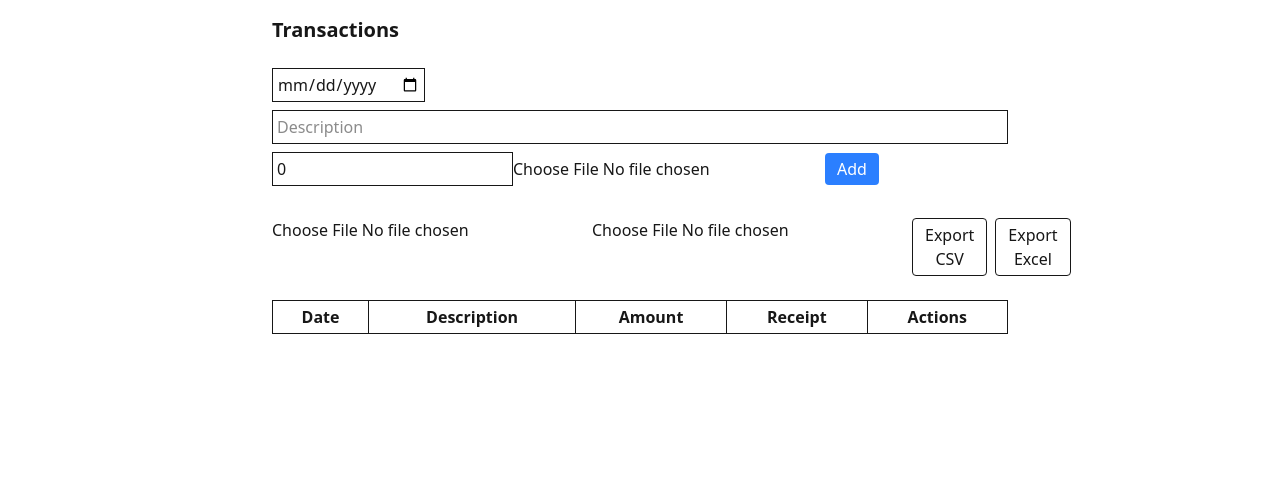
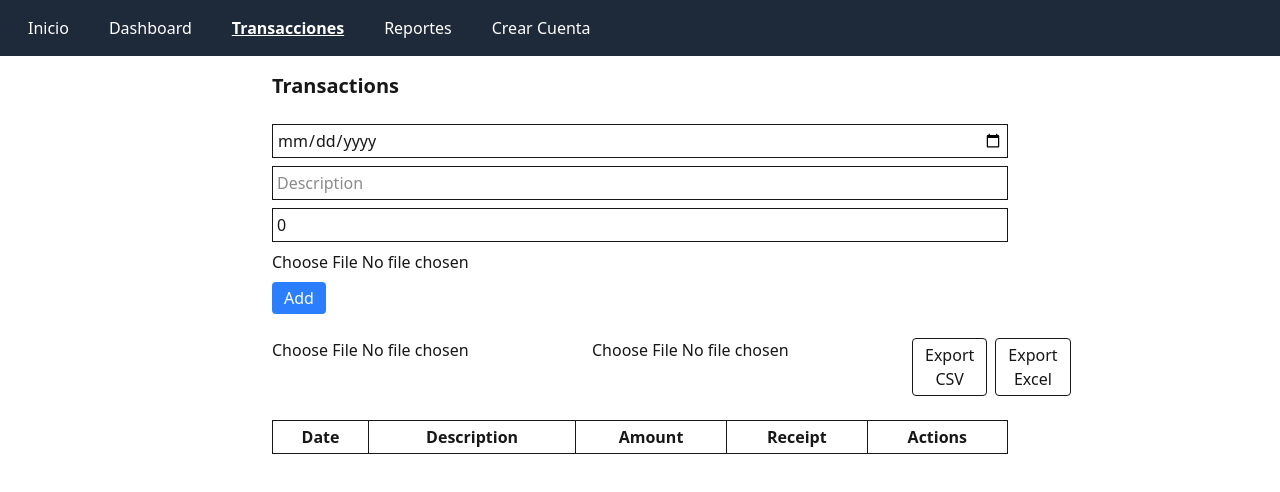
Before and after one commit to atomic0supply/finnance, a Next.js app: page /transactions in a window 1280 px wide. Shown: the top 492 px of the page. Built offline with nearby package versions, Linux system fonts and the light colour scheme.

Commit message:
feat: improve UX with navigation and feedback

```diff
--- a/src/app/dashboard/page.tsx
+++ b/src/app/dashboard/page.tsx
@@ -2,6 +2,8 @@
 
 import dynamic from 'next/dynamic';
 import { useMemo, useState, useEffect } from 'react';
+import Spinner from '@/components/Spinner';
+import { useToast } from '@/components/ToastProvider';
 import type { Transaction } from '@/data/transactions';
 import {
   aggregateByMonth,
@@ -15,6 +17,8 @@ const StatsChart = dynamic(() => import('@/components/StatsChart'));
 
 export default function Dashboard() {
   const [transactions, setTransactions] = useState<Transaction[]>([]);
+  const [loading, setLoading] = useState(true);
+  const addToast = useToast();
   const [filter, setFilter] = useState<Filter>({
     query: '',
     from: '',
@@ -31,8 +35,12 @@ export default function Dashboard() {
       .then((data) => {
         console.log('API response time', performance.now() - start, 'ms');
         setTransactions(data);
-      });
-  }, []);
+      })
+      .catch(() => {
+        addToast('Error al cargar transacciones', 'error');
+      })
+      .finally(() => setLoading(false));
+  }, [addToast]);
 
   const filtered = useMemo(
     () => filterTransactions(transactions, filter),
@@ -46,6 +54,12 @@ export default function Dashboard() {
 
   return (
     <div className="p-6 space-y-8 max-w-4xl mx-auto">
+      {loading ? (
+        <div className="flex justify-center py-10">
+          <Spinner className="h-6 w-6" />
+        </div>
+      ) : (
+        <>
           <h1 className="text-2xl font-bold">Dashboard</h1>
 
           <section className="space-y-4">
@@ -76,6 +90,8 @@ export default function Dashboard() {
             <h2 className="text-xl font-semibold">Estadísticas Anuales</h2>
             <StatsChart data={yearly} labels={years} />
           </section>
+        </>
+      )}
     </div>
   );
 }
--- a/src/app/layout.tsx
+++ b/src/app/layout.tsx
@@ -1,6 +1,8 @@
 import type { Metadata } from "next";
 import { Geist, Geist_Mono } from "next/font/google";
 import "./globals.css";
+import NavBar from "@/components/NavBar";
+import { ToastProvider } from "@/components/ToastProvider";
 
 const geistSans = Geist({
   variable: "--font-geist-sans",
@@ -27,7 +29,10 @@ export default function RootLayout({
       <body
         className={`${geistSans.variable} ${geistMono.variable} antialiased`}
       >
-        {children}
+        <ToastProvider>
+          <NavBar />
+          {children}
+        </ToastProvider>
       </body>
     </html>
   );
--- /dev/null
+++ b/src/app/register/page.tsx
@@ -0,0 +1,67 @@
+'use client';
+import { useState, ChangeEvent, FormEvent } from 'react';
+import Spinner from '@/components/Spinner';
+import { useToast } from '@/components/ToastProvider';
+
+export default function RegisterPage() {
+  const [form, setForm] = useState({ name: '', email: '' });
+  const [loading, setLoading] = useState(false);
+  const addToast = useToast();
+
+  const handleChange = (e: ChangeEvent<HTMLInputElement>) => {
+    const { name, value } = e.target;
+    setForm(prev => ({ ...prev, [name]: value }));
+  };
+
+  const handleSubmit = async (e: FormEvent) => {
+    e.preventDefault();
+    setLoading(true);
+    try {
+      await new Promise(res => setTimeout(res, 1000));
+      addToast('Cuenta creada con éxito');
+      setForm({ name: '', email: '' });
+    } catch {
+      addToast('Error al crear la cuenta', 'error');
+    } finally {
+      setLoading(false);
+    }
+  };
+
+  return (
+    <div className="p-4 max-w-md mx-auto">
+      <h1 className="text-xl font-bold mb-4">Crear Cuenta</h1>
+      <form onSubmit={handleSubmit} className="space-y-2" aria-label="Crear cuenta">
+        <label className="block">
+          <span className="sr-only">Nombre</span>
+          <input
+            name="name"
+            value={form.name}
+            onChange={handleChange}
+            placeholder="Nombre"
+            className="border p-2 w-full"
+            required
+          />
+        </label>
+        <label className="block">
+          <span className="sr-only">Email</span>
+          <input
+            name="email"
+            type="email"
+            value={form.email}
+            onChange={handleChange}
+            placeholder="Email"
+            className="border p-2 w-full"
+            required
+          />
+        </label>
+        <button
+          type="submit"
+          disabled={loading}
+          className="bg-blue-600 text-white px-4 py-2 rounded disabled:opacity-50 flex items-center justify-center"
+        >
+          {loading ? <Spinner className="h-4 w-4" /> : 'Crear'}
+        </button>
+      </form>
+    </div>
+  );
+}
--- /dev/null
+++ b/src/app/reports/page.tsx
@@ -0,0 +1,46 @@
+'use client';
+import { useState } from 'react';
+import Spinner from '@/components/Spinner';
+import { useToast } from '@/components/ToastProvider';
+
+export default function ReportsPage() {
+  const [loading, setLoading] = useState(false);
+  const addToast = useToast();
+
+  const generate = async () => {
+    setLoading(true);
+    try {
+      const res = await fetch('/api/transactions');
+      const data = await res.json();
+      const header = 'date,description,amount\n';
+      const rows = data
+        .map((t: any) => `${t.date},${t.description.replace(/,/g, ';')},${t.amount}`)
+        .join('\n');
+      const blob = new Blob([header + rows], { type: 'text/csv' });
+      const url = URL.createObjectURL(blob);
+      const link = document.createElement('a');
+      link.href = url;
+      link.download = 'report.csv';
+      link.click();
+      URL.revokeObjectURL(url);
+      addToast('Reporte generado');
+    } catch {
+      addToast('Error al generar reporte', 'error');
+    } finally {
+      setLoading(false);
+    }
+  };
+
+  return (
+    <div className="p-4 max-w-md mx-auto">
+      <h1 className="text-xl font-bold mb-4">Reportes</h1>
+      <button
+        onClick={generate}
+        disabled={loading}
+        className="bg-blue-600 text-white px-4 py-2 rounded disabled:opacity-50 flex items-center justify-center"
+      >
+        {loading ? <Spinner className="h-4 w-4" /> : 'Generar CSV'}
+      </button>
+    </div>
+  );
+}
--- a/src/app/transactions/page.tsx
+++ b/src/app/transactions/page.tsx
@@ -1,5 +1,7 @@
 'use client';
 import { useState, useEffect, ChangeEvent, FormEvent } from 'react';
+import Spinner from '@/components/Spinner';
+import { useToast } from '@/components/ToastProvider';
 
 interface Transaction {
   id: string;
@@ -11,6 +13,7 @@ interface Transaction {
 
 export default function TransactionsPage() {
   const [transactions, setTransactions] = useState<Transaction[]>([]);
+  const [loading, setLoading] = useState(false);
   const [editingId, setEditingId] = useState<string | null>(null);
   const [form, setForm] = useState<Omit<Transaction, 'id'>>({
     date: '',
@@ -18,6 +21,7 @@ export default function TransactionsPage() {
     amount: 0,
     receipt: undefined,
   });
+  const addToast = useToast();
 
   useEffect(() => {
     const stored = localStorage.getItem('transactions');
@@ -55,14 +59,23 @@ export default function TransactionsPage() {
     setEditingId(null);
   };
 
-  const handleSubmit = (e: FormEvent) => {
+  const handleSubmit = async (e: FormEvent) => {
     e.preventDefault();
+    setLoading(true);
+    try {
+      await new Promise(res => setTimeout(res, 500));
       if (editingId) {
         setTransactions(prev => prev.map(t => (t.id === editingId ? { id: editingId, ...form } : t)));
       } else {
         setTransactions(prev => [...prev, { id: crypto.randomUUID(), ...form }]);
       }
+      addToast(editingId ? 'Actualizado' : 'Agregado');
       resetForm();
+    } catch {
+      addToast('Error al guardar', 'error');
+    } finally {
+      setLoading(false);
+    }
   };
 
   const handleEdit = (id: string) => {
@@ -74,15 +87,19 @@ export default function TransactionsPage() {
 
   const handleDelete = (id: string) => {
     setTransactions(prev => prev.filter(t => t.id !== id));
+    addToast('Eliminado');
   };
 
   const handleDuplicate = (id: string) => {
     const t = transactions.find(tr => tr.id === id);
     if (!t) return;
     setTransactions(prev => [...prev, { ...t, id: crypto.randomUUID() }]);
+    addToast('Duplicado');
   };
 
   const exportCSV = () => {
+    setLoading(true);
+    try {
       const header = 'date,description,amount\n';
       const rows = transactions
         .map(t => `${t.date},${t.description.replace(/,/g, ';')},${t.amount}`)
@@ -94,11 +111,19 @@ export default function TransactionsPage() {
       link.download = 'transactions.csv';
       link.click();
       URL.revokeObjectURL(url);
+      addToast('CSV exportado');
+    } catch {
+      addToast('Error al exportar', 'error');
+    } finally {
+      setLoading(false);
+    }
   };
 
   const importCSV = (file: File) => {
+    setLoading(true);
     const reader = new FileReader();
     reader.onload = e => {
+      try {
         const text = e.target?.result as string;
         const lines = text.split(/\r?\n/).filter(Boolean);
         const entries: Transaction[] = lines.slice(1).map(line => {
@@ -106,11 +131,19 @@ export default function TransactionsPage() {
           return { id: crypto.randomUUID(), date, description, amount: Number(amount) };
         });
         setTransactions(prev => [...prev, ...entries]);
+        addToast('CSV importado');
+      } catch {
+        addToast('Error al importar', 'error');
+      } finally {
+        setLoading(false);
+      }
     };
     reader.readAsText(file);
   };
 
   const exportExcel = () => {
+    setLoading(true);
+    try {
       const header = ['date', 'description', 'amount'];
       const rows = transactions.map(t => [t.date, t.description, String(t.amount)]);
       const xmlRows = rows
@@ -132,11 +165,19 @@ export default function TransactionsPage() {
       link.download = 'transactions.xls';
       link.click();
       URL.revokeObjectURL(url);
+      addToast('Excel exportado');
+    } catch {
+      addToast('Error al exportar', 'error');
+    } finally {
+      setLoading(false);
+    }
   };
 
   const importExcel = (file: File) => {
+    setLoading(true);
     const reader = new FileReader();
     reader.onload = e => {
+      try {
         const text = e.target?.result as string;
         const rowRegex = /<Row>(.*?)<\/Row>/g;
         const cellRegex = /<Cell>.*?<Data[^>]*>(.*?)<\/Data><\/Cell>/g;
@@ -154,18 +195,41 @@ export default function TransactionsPage() {
           }
         }
         setTransactions(prev => [...prev, ...rows]);
+        addToast('Excel importado');
+      } catch {
+        addToast('Error al importar', 'error');
+      } finally {
+        setLoading(false);
+      }
     };
     reader.readAsText(file);
   };
 
   return (
     <div className="p-4 max-w-3xl mx-auto space-y-6">
+      {loading && (
+        <div className="flex justify-center">
+          <Spinner className="h-5 w-5" />
+        </div>
+      )}
       <h1 className="text-xl font-bold">Transactions</h1>
-      <form onSubmit={handleSubmit} className="space-y-2">
-        <input name="date" type="date" value={form.date} onChange={handleChange} className="border p-1" required />
+      <form onSubmit={handleSubmit} className="space-y-2" aria-label="Transacción">
+        <label className="block">
+          <span className="sr-only">Fecha</span>
+          <input name="date" type="date" value={form.date} onChange={handleChange} className="border p-1 w-full" required />
+        </label>
+        <label className="block">
+          <span className="sr-only">Descripción</span>
           <input name="description" placeholder="Description" value={form.description} onChange={handleChange} className="border p-1 w-full" required />
-        <input name="amount" type="number" value={form.amount} onChange={handleChange} className="border p-1" required />
+        </label>
+        <label className="block">
+          <span className="sr-only">Monto</span>
+          <input name="amount" type="number" value={form.amount} onChange={handleChange} className="border p-1 w-full" required />
+        </label>
+        <label className="block">
+          <span className="sr-only">Recibo</span>
           <input name="receipt" type="file" onChange={handleReceipt} className="" />
+        </label>
         <button type="submit" className="bg-blue-500 text-white px-3 py-1 rounded">
           {editingId ? 'Update' : 'Add'}
         </button>
@@ -176,8 +240,10 @@ export default function TransactionsPage() {
         )}
       </form>
       <div className="flex gap-2">
-        <input type="file" accept=".csv" onChange={e => e.target.files && importCSV(e.target.files[0])} />
-        <input type="file" accept=".xls" onChange={e => e.target.files && importExcel(e.target.files[0])} />
+        <label className="sr-only" htmlFor="csv-input">Importar CSV</label>
+        <input id="csv-input" type="file" accept=".csv" onChange={e => e.target.files && importCSV(e.target.files[0])} />
+        <label className="sr-only" htmlFor="xls-input">Importar XLS</label>
+        <input id="xls-input" type="file" accept=".xls" onChange={e => e.target.files && importExcel(e.target.files[0])} />
         <button onClick={exportCSV} className="px-3 py-1 border rounded">
           Export CSV
         </button>
@@ -185,7 +251,7 @@ export default function TransactionsPage() {
           Export Excel
         </button>
       </div>
-      <table className="w-full border-collapse">
+      <table className="w-full border-collapse" aria-label="Lista de transacciones">
         <thead>
           <tr>
             <th className="border p-1">Date</th>
--- /dev/null
+++ b/src/components/NavBar.tsx
@@ -0,0 +1,43 @@
+'use client';
+import Link from 'next/link';
+import { usePathname } from 'next/navigation';
+
+export default function NavBar() {
+  const pathname = usePathname();
+  const linkClass = (path: string) =>
+    `px-3 py-2 focus:outline-none focus-visible:ring rounded ${
+      pathname === path ? 'underline font-semibold' : ''
+    }`;
+
+  return (
+    <nav aria-label="Main navigation" className="bg-gray-800 text-white">
+      <ul className="flex flex-col sm:flex-row gap-2 sm:gap-4 p-4">
+        <li>
+          <Link href="/" className={linkClass('/')} aria-current={pathname === '/' ? 'page' : undefined}>
+            Inicio
+          </Link>
+        </li>
+        <li>
+          <Link href="/dashboard" className={linkClass('/dashboard')} aria-current={pathname === '/dashboard' ? 'page' : undefined}>
+            Dashboard
+          </Link>
+        </li>
+        <li>
+          <Link href="/transactions" className={linkClass('/transactions')} aria-current={pathname === '/transactions' ? 'page' : undefined}>
+            Transacciones
+          </Link>
+        </li>
+        <li>
+          <Link href="/reports" className={linkClass('/reports')} aria-current={pathname === '/reports' ? 'page' : undefined}>
+            Reportes
+          </Link>
+        </li>
+        <li>
+          <Link href="/register" className={linkClass('/register')} aria-current={pathname === '/register' ? 'page' : undefined}>
+            Crear Cuenta
+          </Link>
+        </li>
+      </ul>
+    </nav>
+  );
+}
--- /dev/null
+++ b/src/components/Spinner.tsx
@@ -0,0 +1,15 @@
+'use client';
+
+interface Props {
+  className?: string;
+}
+
+export default function Spinner({ className = '' }: Props) {
+  return (
+    <div
+      role="status"
+      aria-label="Loading"
+      className={`border-2 border-current border-t-transparent rounded-full animate-spin ${className}`}
+    />
+  );
+}
--- /dev/null
+++ b/src/components/ToastProvider.tsx
@@ -0,0 +1,44 @@
+'use client';
+import { createContext, useContext, useState } from 'react';
+
+export type ToastType = 'success' | 'error';
+interface Toast {
+  id: number;
+  message: string;
+  type: ToastType;
+}
+
+const ToastContext = createContext<(msg: string, type?: ToastType) => void>(() => {});
+
+export function ToastProvider({ children }: { children: React.ReactNode }) {
+  const [toasts, setToasts] = useState<Toast[]>([]);
+
+  const addToast = (message: string, type: ToastType = 'success') => {
+    const id = Date.now();
+    setToasts(prev => [...prev, { id, message, type }]);
+    setTimeout(() => {
+      setToasts(prev => prev.filter(t => t.id !== id));
+    }, 3000);
+  };
+
+  return (
+    <ToastContext.Provider value={addToast}>
+      {children}
+      <div className="fixed bottom-4 right-4 space-y-2 z-50">
+        {toasts.map(t => (
+          <div
+            key={t.id}
+            role="status"
+            className={`px-4 py-2 rounded shadow text-white ${
+              t.type === 'error' ? 'bg-red-600' : 'bg-green-600'
+            }`}
+          >
+            {t.message}
+          </div>
+        ))}
+      </div>
+    </ToastContext.Provider>
+  );
+}
+
+export const useToast = () => useContext(ToastContext);
```
Lines whose indentation alone changed are shown as unchanged.
